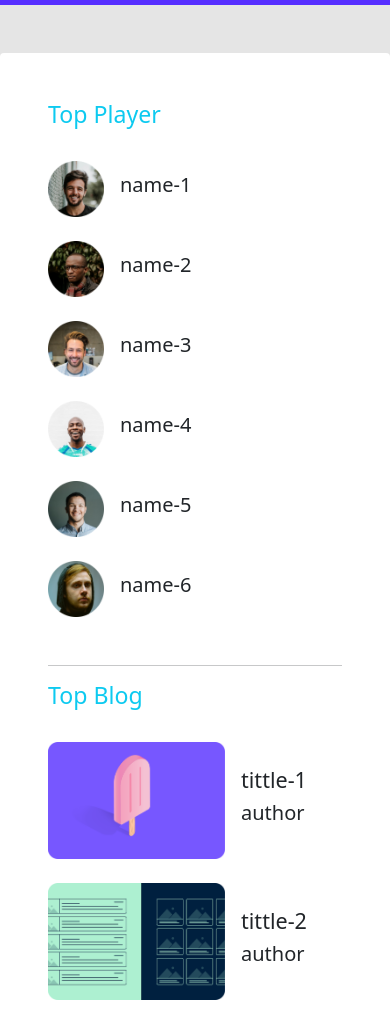
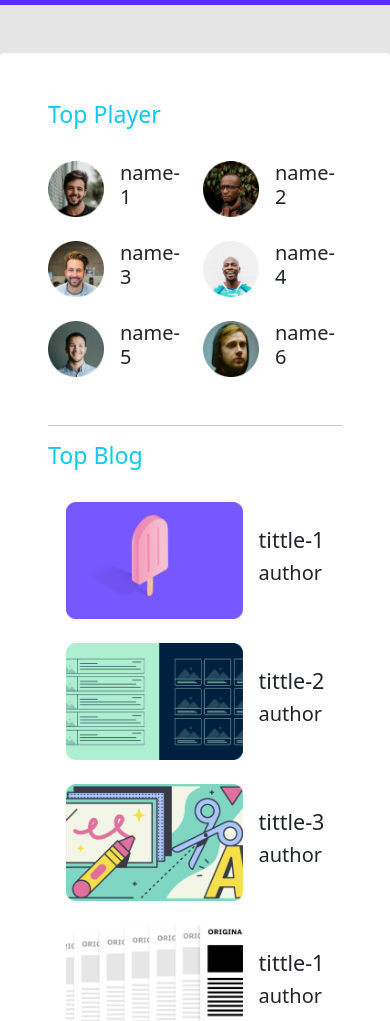
Before and after one commit to mesu-ai/responsive-leaderboard, a plain HTML site: page index.html in a window 390 px wide. Shown: the part 73-1094 px from the top of the page. Drawn offline with Linux system fonts and the light colour scheme.

Commit message:
all device responsive

```diff
--- a/index.html
+++ b/index.html
@@ -75,9 +75,9 @@
 
         <h3 class="text-info">Top Player</h3>
 
-        <div class="row mt-2 mb-5 gy-4 gx-3 row-cols-lg-3 row-cols-md-2 row-cols-1">
+        <div class="row mt-2 mb-5 gy-4 gx-3 row-cols-lg-3 row-cols-md-2 row-cols-sm-1">
 
-            <div class="col  d-flex align-items-center justify-content-lg-start justify-content-sm-center">
+            <div class="col d-flex justify-content-lg-start justify-content-center align-items-center">
 
 
                 <img src="images/player/player-1.png" alt="" height="56px" width="56px">
@@ -85,23 +85,33 @@
 
 
             </div>
-            <div class="col  d-flex align-items-center justify-content-lg-start justify-content-sm-center">
+
+            <div class="col d-flex justify-content-lg-start  justify-content-center align-items-center">
+
                 <img src="images/player/player-2.png" alt="" height="56px" width="56px">
                 <h5 class="ms-3">name-2</h5>
             </div>
-            <div class="col d-flex  align-items-center justify-content-lg-start justify-content-sm-center">
+
+            <div class="col d-flex justify-content-lg-start justify-content-center align-items-center">
+
                 <img src="images/player/player-3.png" alt="" height="56px" width="56px">
                 <h5 class="ms-3">name-3</h5>
             </div>
-            <div class="col d-flex  align-items-center justify-content-lg-start justify-content-sm-center">
+
+            <div class="col d-flex justify-content-lg-start justify-content-center align-items-center">
+
                 <img src="images/player/player-4.png" alt="" height="56px" width="56px">
                 <h5 class="ms-3">name-4</h5>
             </div>
-            <div class="col d-flex  align-items-center justify-content-lg-start justify-content-sm-center">
+
+            <div class="col d-flex justify-content-lg-start justify-content-center align-items-center">
+
                 <img src="images/player/player-5.png" alt="" height="56px" width="56px">
                 <h5 class="ms-3">name-5</h5>
             </div>
-            <div class="col d-flex  align-items-center justify-content-lg-start justify-content-sm-center">
+
+            <div class="col d-flex justify-content-lg-start justify-content-center align-items-center">
+
                 <img src="images/player/player-6.png" alt="" height="56px" width="56px">
                 <h5 class="ms-3">name-6</h5>
             </div>
@@ -115,8 +125,9 @@
 
         <h3 class="text-info">Top Blog</h3>
 
-        <div class="row mt-2 g-4 row-cols-lg-2 row-cols-1">
-            <div class="col d-flex justify-content-lg-start justify-content-sm-center align-items-sm-center">
+        <div class="row mt-2 g-4 row-cols-lg-2 row-cols-md-1 row-cols-sm-1">
+            <div class="col d-flex justify-content-lg-start justify-content-center align-items-center">
+
                 <img src="images/blogs/blog-1.png" alt="" width="177px" height="117px">
 
                 <div class="ms-3 d-flex flex-column justify-content-center align-items-start">
@@ -127,7 +138,7 @@
 
             </div>
 
-            <div class="col d-flex justify-content-lg-start  justify-content-sm-center align-items-sm-center">
+            <div class="col d-flex justify-content-lg-start justify-content-center align-items-center">
                 <img src="images/blogs/blog-2.png" alt="" width="177px" height="117px">
 
                 <div class="ms-3 d-flex flex-column justify-content-center align-items-start">
@@ -138,7 +149,7 @@
 
             </div>
 
-            <div class="col d-flex justify-content-lg-start justify-content-sm-center align-items-sm-center">
+            <div class="col d-flex justify-content-lg-start justify-content-center align-items-center">
                 <img src="images/blogs/blog-3.png" alt="" width="177px" height="117px">
 
                 <div class="ms-3 d-flex flex-column justify-content-center align-items-start">
@@ -149,7 +160,7 @@
 
             </div>
 
-            <div class="col d-flex justify-content-lg-start justify-content-sm-center align-items-sm-center">
+            <div class="col d-flex justify-content-lg-start justify-content-center align-items-center">
                 <img src="images/blogs/blog-4.png" alt="" width="177px" height="117px">
 
                 <div class="ms-3 d-flex flex-column justify-content-center align-items-start">
@@ -290,7 +301,7 @@
     </section>
 
 
-
+    <!-- latest course end -->
 
 
 
```
